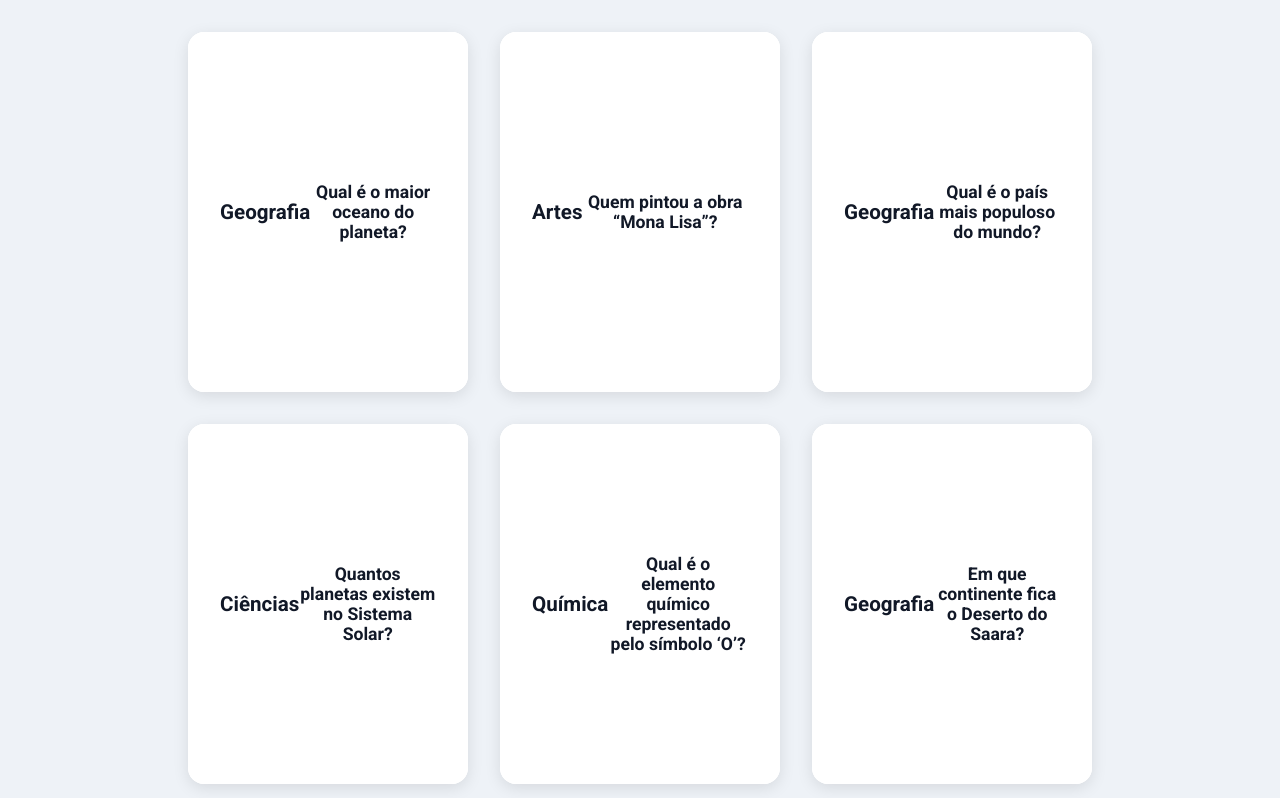
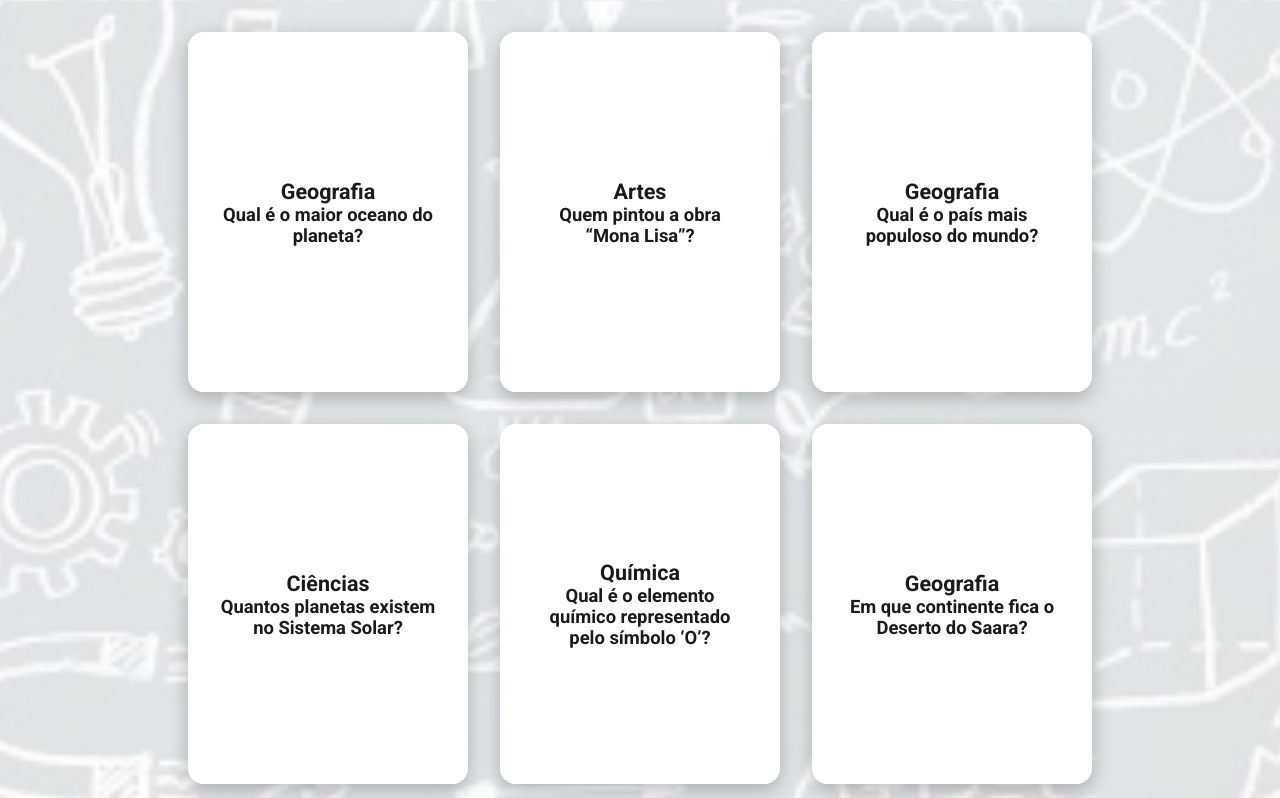
Before and after one commit to jvhass/Strings-Palavras, a plain HTML site: page index.html in a window 1280 px wide. Shown: the top 798 px of the page. Drawn offline with Linux system fonts and the light colour scheme.

Commit message:
Update style.css

```diff
--- a/style.css
+++ b/style.css
@@ -1,12 +1,12 @@
 @import url('https://fonts.googleapis.com/css2?family=Roboto:wght@400;700&display=swap');
 
 :root {
-  --bg: #eef2f7;
   --front: #ffffff;
   --back: #1e3a8a;
-  --text-front: #111827;
+  --text-front: #1a1a1a;
   --text-back: #ffffff;
   --accent: #4f46e5;
+  --overlay: rgba(255, 255, 255, 0.88);
 }
 
 * {
@@ -17,18 +17,35 @@
 
 body {
   font-family: 'Roboto', sans-serif;
-  background: var(--bg);
-  color: var(--text-front);
+  background: url('ciencias.jpg') no-repeat center center fixed;
+  background-size: cover;
+  min-height: 100vh;
   display: flex;
   flex-direction: column;
-  min-height: 100vh;
+  color: var(--text-front);
+}
+
+body::before {
+  content: '';
+  position: fixed;
+  top: 0;
+  left: 0;
+  width: 100%;
+  height: 100%;
+  background: var(--overlay);
+  z-index: -1;
 }
 
 header {
   background: var(--accent);
   color: white;
   text-align: center;
-  padding: 1.5rem;
+  padding: 1.5rem 1rem;
+}
+
+header h1 {
+  font-size: 2rem;
+  margin-bottom: 0.5rem;
 }
 
 main {
@@ -43,7 +60,7 @@ main {
   flex-wrap: wrap;
   gap: 2rem;
   justify-content: center;
-  max-width: 1000px;
+  max-width: 1100px;
 }
 
 .cartao {
@@ -51,17 +68,18 @@ main {
   height: 360px;
   perspective: 1200px;
   cursor: pointer;
+  border-radius: 1rem;
 }
 
 .cartao__conteudo {
   width: 100%;
   height: 100%;
   position: relative;
-  background-color: var(--front);
   border-radius: 1rem;
-  box-shadow: 0 4px 16px rgba(0,0,0,0.1);
   transform-style: preserve-3d;
   transition: transform 0.6s ease;
+  box-shadow: 0 6px 20px rgba(0, 0, 0, 0.25);
+  background: var(--front);
 }
 
 .cartao.active .cartao__conteudo {
@@ -77,10 +95,10 @@ main {
   padding: 2rem;
   backface-visibility: hidden;
   display: flex;
+  flex-direction: column;
   justify-content: center;
-  align-items: center;
   text-align: center;
-  font-size: 1.1rem;
+  font-size: 1.15rem;
 }
 
 .cartao__conteudo__pergunta {
@@ -93,7 +111,8 @@ main {
   background-color: var(--back);
   color: var(--text-back);
   transform: rotateY(180deg);
-  font-weight: bold;
+  font-weight: 700;
+  font-size: 1.2rem;
 }
 
 footer {
@@ -111,3 +130,4 @@ footer {
     height: 320px;
   }
 }
+}
```
